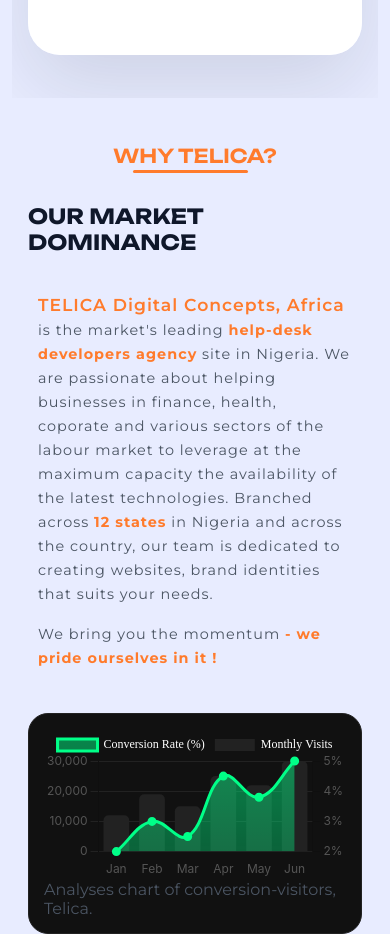
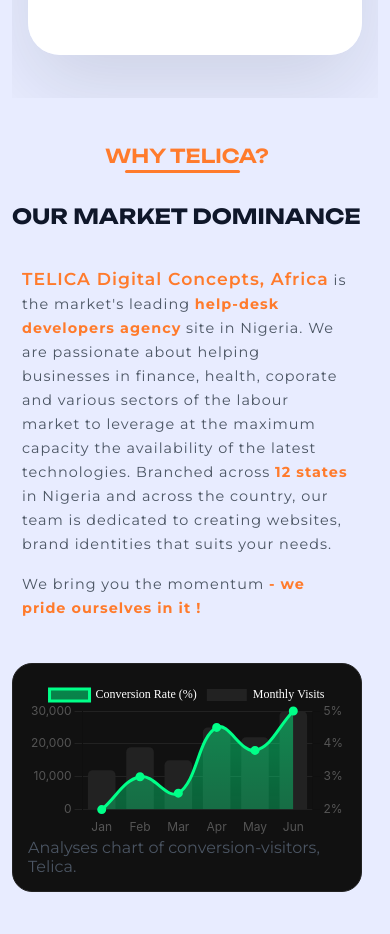
Before and after one commit to VeloraTech/telica, a plain HTML site: page index.html in a window 390 px wide. Shown: the part 740-1674 px from the top of the page. Drawn offline with nearby package versions, Linux system fonts and the light colour scheme.

Commit message:
fix responsive issues

```diff
--- a/styles.css
+++ b/styles.css
@@ -1629,9 +1629,15 @@
 
 /* ===== MOBILE RESPONSIVE (480px and below) ===== */
 @media (max-width: 480px) {
+  body {
+    overflow-x: hidden;
+  }
   main {
     max-width: 100%;
     padding: 0 12px;
+  }
+  .about {
+    padding-left: 0px !important;
   }
   .right-visual {
     display: none !important;
```
